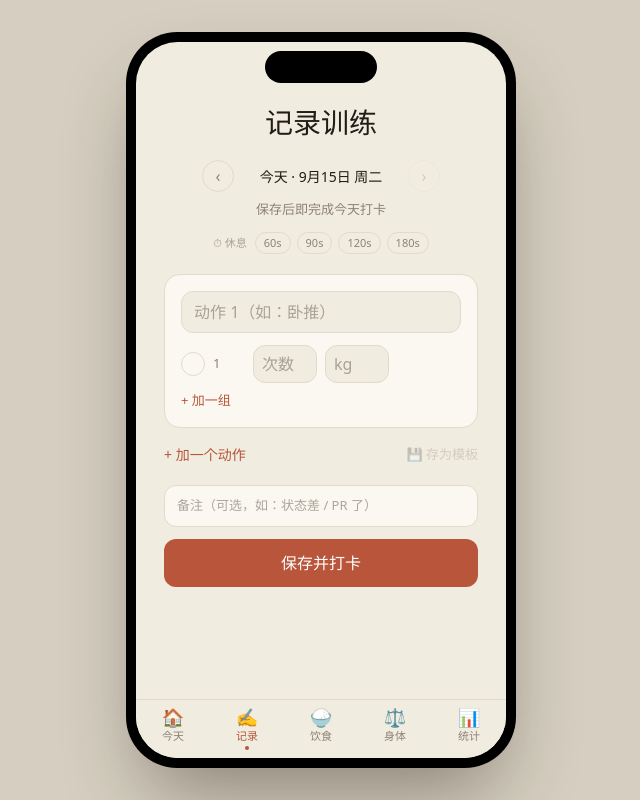
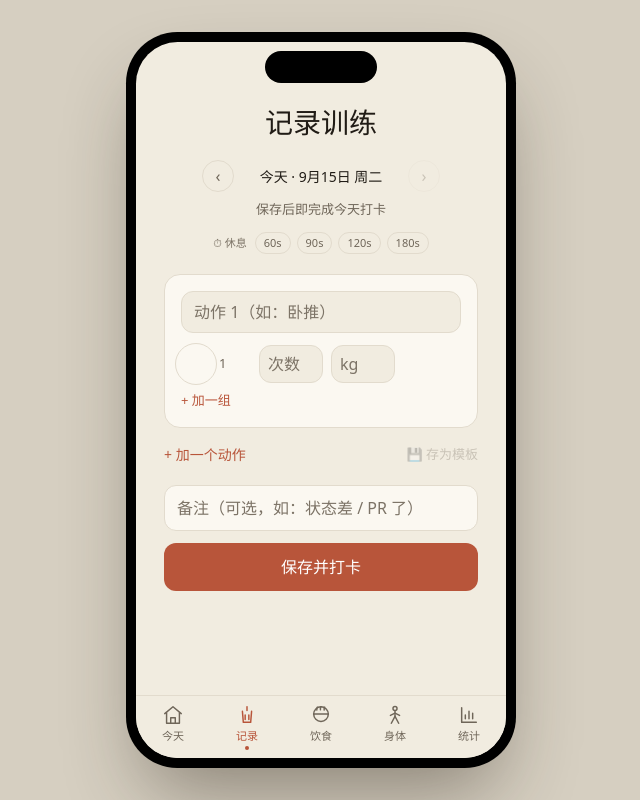
Before and after one commit to Chris-Xie369/fitness-app, a React (Vite) app: page / in a window 1280 px wide. Both pictures are taken after a click on the button "记录今天的训练". Shown: the whole page, without its empty margins (319-959 px from the left). Built offline with nearby package versions, Linux system fonts and the light colour scheme.

Commit message:
优化②iOS视觉基座：SVG导航图标+历史激活态、安全区/title/lang/theme-color、输入框16px防放大、muted加深对比度达标、触控热区44px、三处空态引导

```diff
--- a/src/App.tsx
+++ b/src/App.tsx
@@ -1,5 +1,6 @@
-import { useEffect, useRef, useState } from 'react'
+import { useEffect, useRef, useState, type ReactNode } from 'react'
 import { PhoneFrame } from './components/PhoneFrame'
+import { BodyIcon, DietIcon, RecordIcon, StatsIcon, TodayIcon } from './components/icons'
 import { TodayTab } from './tabs/TodayTab'
 import { RecordTab } from './tabs/RecordTab'
 import { DietTab } from './tabs/DietTab'
@@ -182,7 +183,7 @@ export default function App() {
 
   return (
     <PhoneFrame>
-      <div className="flex h-full flex-col">
+      <div className="flex h-full flex-col pt-[env(safe-area-inset-top)]">
         <main ref={mainRef} className="flex-1 overflow-y-auto">
           {tab === 'today' && (
             <TodayTab
@@ -220,12 +221,12 @@ export default function App() {
           )}
         </main>
 
-        <nav className="flex border-t border-line bg-paper">
-          <TabButton active={tab === 'today'} onClick={() => setTab('today')} label="今天" icon="🏠" />
-          <TabButton active={tab === 'record'} onClick={() => setTab('record')} label="记录" icon="✍️" />
-          <TabButton active={tab === 'diet'} onClick={() => setTab('diet')} label="饮食" icon="🍚" />
-          <TabButton active={tab === 'body'} onClick={() => setTab('body')} label="身体" icon="⚖️" />
-          <TabButton active={tab === 'stats'} onClick={() => setTab('stats')} label="统计" icon="📊" />
+        <nav className="flex border-t border-line bg-paper pb-[env(safe-area-inset-bottom)]">
+          <TabButton active={tab === 'today' || tab === 'history'} onClick={() => setTab('today')} label="今天" icon={<TodayIcon />} />
+          <TabButton active={tab === 'record'} onClick={() => setTab('record')} label="记录" icon={<RecordIcon />} />
+          <TabButton active={tab === 'diet'} onClick={() => setTab('diet')} label="饮食" icon={<DietIcon />} />
+          <TabButton active={tab === 'body'} onClick={() => setTab('body')} label="身体" icon={<BodyIcon />} />
+          <TabButton active={tab === 'stats'} onClick={() => setTab('stats')} label="统计" icon={<StatsIcon />} />
         </nav>
       {achQueue.length > 0 && <Celebration queue={achQueue} onClose={() => setAchQueue([])} />}
       </div>
@@ -233,13 +234,15 @@ export default function App() {
   )
 }
 
-function TabButton({ active, onClick, label, icon }: { active: boolean; onClick: () => void; label: string; icon: string }) {
+function TabButton({ active, onClick, label, icon }: { active: boolean; onClick: () => void; label: string; icon: ReactNode }) {
   return (
     <button
       onClick={onClick}
+      aria-label={label}
+      aria-current={active ? 'page' : undefined}
       className={`flex-1 flex flex-col items-center gap-0.5 py-2 text-[11px] transition ${active ? 'text-clay' : 'text-muted'}`}
     >
-      <span className="text-[18px] leading-none">{icon}</span>
+      <span className="leading-none">{icon}</span>
       {label}
       <span className={`h-1 w-1 rounded-full ${active ? 'bg-clay' : 'bg-transparent'}`} />
     </button>
--- a/src/components/ProgressPhotos.tsx
+++ b/src/components/ProgressPhotos.tsx
@@ -119,7 +119,7 @@ export function ProgressPhotos() {
       {loadError && <p className="mt-2 text-[12px] text-clay">照片暂时读不出来，重启 App 再试。</p>}
 
       {photos.length === 0 && !loadError ? (
-        <p className="mt-3 text-[12px] text-muted/70">还没有照片。每周固定时间拍一张正面/侧面照，体型变化比体重更诚实。</p>
+        <p className="mt-3 text-[12px] text-muted-weak">还没有照片。每周固定时间拍一张正面/侧面照，体型变化比体重更诚实。</p>
       ) : photos.length > 0 ? (
         <>
           <div className="mt-3 grid grid-cols-3 gap-2">
@@ -139,7 +139,7 @@ export function ProgressPhotos() {
                 <button
                   onClick={() => void remove(p.id)}
                   aria-label="删除照片"
-                  className={`absolute right-1 top-1 h-5 min-w-5 px-1 rounded-full text-[10px] leading-none transition ${confirmDelete === p.id ? 'bg-clay text-white' : 'bg-ink/55 text-white'}`}
+                  className={`absolute right-1 top-1 h-5 min-w-5 -m-1.5 p-1.5 box-content rounded-full text-[10px] leading-none transition ${confirmDelete === p.id ? 'bg-clay text-white' : 'bg-ink/55 text-white'}`}
                 >
                   {confirmDelete === p.id ? '确认?' : '✕'}
                 </button>
@@ -158,7 +158,7 @@ export function ProgressPhotos() {
           </div>
         </>
       ) : null}
-      <p className="mt-3 text-[10px] text-muted/60">照片存在这台手机上，并会一起包含在导出备份里。</p>
+      <p className="mt-3 text-[10px] text-muted-weak">照片存在这台手机上，并会一起包含在导出备份里。</p>
 
       {/* 双图对比：absolute 限定在手机屏幕容器内 */}
       {comparing && comparePhotos.length === 2 && (
--- /dev/null
+++ b/src/components/icons.tsx
@@ -0,0 +1,55 @@
+// 底部导航图标：统一 1.5px 描边、24px 视觉尺寸，currentColor 随激活态变色
+type IconProps = { className?: string }
+
+const base = 'w-[22px] h-[22px]'
+
+export function TodayIcon({ className }: IconProps) {
+  return (
+    <svg viewBox="0 0 24 24" fill="none" stroke="currentColor" strokeWidth={1.6} strokeLinecap="round" strokeLinejoin="round" className={`${base} ${className ?? ''}`} aria-hidden>
+      <path d="M3 10.5 12 3l9 7.5" />
+      <path d="M5 9.5V21h14V9.5" />
+      <path d="M9.5 21v-6h5v6" />
+    </svg>
+  )
+}
+
+export function RecordIcon({ className }: IconProps) {
+  return (
+    <svg viewBox="0 0 24 24" fill="none" stroke="currentColor" strokeWidth={1.6} strokeLinecap="round" strokeLinejoin="round" className={`${base} ${className ?? ''}`} aria-hidden>
+      <path d="M12 3v4" />
+      <path d="m7 8 1 12h8l1-12" />
+      <path d="M10 12v5M14 12v5" />
+    </svg>
+  )
+}
+
+export function DietIcon({ className }: IconProps) {
+  return (
+    <svg viewBox="0 0 24 24" fill="none" stroke="currentColor" strokeWidth={1.6} strokeLinecap="round" strokeLinejoin="round" className={`${base} ${className ?? ''}`} aria-hidden>
+      <path d="M4 11h16a8 8 0 0 1-16 0Z" />
+      <path d="M4 11a8 8 0 0 1 16 0" />
+      <path d="M8 3.5c-.6 1-.8 2-.5 3M12 3c-.7 1.1-.9 2.2-.6 3.4M16 3.5c-.6 1-.8 2-.5 3" />
+    </svg>
+  )
+}
+
+export function BodyIcon({ className }: IconProps) {
+  return (
+    <svg viewBox="0 0 24 24" fill="none" stroke="currentColor" strokeWidth={1.6} strokeLinecap="round" strokeLinejoin="round" className={`${base} ${className ?? ''}`} aria-hidden>
+      <circle cx="12" cy="5" r="2.2" />
+      <path d="M12 7.5v6" />
+      <path d="M12 10 7 12.5M12 10l5 2.5" />
+      <path d="M12 13.5 8 21M12 13.5 16 21" />
+    </svg>
+  )
+}
+
+export function StatsIcon({ className }: IconProps) {
+  return (
+    <svg viewBox="0 0 24 24" fill="none" stroke="currentColor" strokeWidth={1.6} strokeLinecap="round" strokeLinejoin="round" className={`${base} ${className ?? ''}`} aria-hidden>
+      <path d="M4 20V4" />
+      <path d="M4 20h16" />
+      <path d="M8 16v-4M12 16V8M16 16v-6" />
+    </svg>
+  )
+}
--- a/src/index.css
+++ b/src/index.css
@@ -4,7 +4,8 @@
   --color-paper: #F1ECE0;
   --color-surface: #FBF8F1;
   --color-ink: #211C16;
-  --color-muted: #8C8275;
+  --color-muted: #6F6659;
+  --color-muted-weak: #7C7366;
   --color-line: #E2DBCD;
   --color-clay: #B8553A;
   --font-display: "Iowan Old Style", "Palatino Linotype", Georgia, "Songti SC", "STSong", serif;
@@ -16,6 +17,8 @@ html, body, #root { height: 100%; }
 :root { color-scheme: light; }
 body {
   margin: 0;
+  /* 与纸色一致：iOS 独立模式状态栏/过滚动不再漏白 */
+  background: var(--color-paper);
   font-family: system-ui, 'Segoe UI', Roboto, sans-serif;
   -webkit-font-smoothing: antialiased;
 }
--- a/src/tabs/RecordTab.tsx
+++ b/src/tabs/RecordTab.tsx
@@ -244,11 +244,11 @@ export function RecordTab({
             {restTimer.mmss(restTimer.remaining)}
           </span>
           <button onClick={() => restTimer.addSecs(15)} className="h-8 w-8 rounded-full border border-line text-muted text-sm hover:text-clay">+15s</button>
-          <button onClick={restTimer.skip} className="ml-1 text-[12px] text-muted/60 hover:text-clay">跳过</button>
+          <button onClick={restTimer.skip} className="ml-1 text-[12px] text-muted-weak hover:text-clay">跳过</button>
         </div>
       ) : (
         <div className="mt-3 flex items-center justify-center gap-1.5">
-          <span className="text-[11px] text-muted/70 mr-0.5">⏱ 休息</span>
+          <span className="text-[11px] text-muted-weak mr-0.5">⏱ 休息</span>
           {[60, 90, 120, 180].map((sec) => (
             <button key={sec} onClick={() => restTimer.start(sec)} className="px-2 py-0.5 rounded-full border border-line text-[11px] text-muted hover:border-clay/50 hover:text-clay">
               {sec}s
@@ -270,7 +270,7 @@ export function RecordTab({
                 <button
                   onClick={() => onDeleteRoutine(r.id)}
                   aria-label={`删除模板 ${r.name}`}
-                  className="-my-1.5 -mr-1.5 py-1.5 px-2 text-muted/40 hover:text-clay"
+                  className="-my-1.5 -mr-1.5 py-1.5 px-2 text-muted/50 hover:text-clay"
                 >
                   ✕
                 </button>
@@ -297,7 +297,7 @@ export function RecordTab({
                   onChange={(e) => setName(ex.id, e.target.value)}
                   list="exercise-names"
                   placeholder={`动作 ${exIdx + 1}（如：卧推）`}
-                  className="flex-1 px-3 py-2 rounded-xl border border-line bg-paper text-ink placeholder:text-muted/70 focus:outline-none focus:border-clay focus:ring-2 focus:ring-clay/20"
+                  className="flex-1 px-3 py-2 rounded-xl border border-line bg-paper text-ink placeholder:text-muted-weak focus:outline-none focus:border-clay focus:ring-2 focus:ring-clay/20"
                 />
                 {exercises.length > 1 && (
                   <button onClick={() => removeExercise(ex.id)} className="text-muted/50 hover:text-clay text-sm">删除</button>
@@ -339,7 +339,7 @@ export function RecordTab({
                     <button
                       onClick={() => toggleSetDone(ex.id, sIdx)}
                       aria-label={`完成第 ${sIdx + 1} 组`}
-                      className={`h-6 w-6 shrink-0 rounded-full border text-[12px] transition ${s.done ? 'bg-clay border-clay text-white' : 'border-line text-transparent hover:border-clay'}`}
+                      className={`h-7 w-7 shrink-0 -m-1.5 p-1.5 box-content rounded-full border text-[12px] transition ${s.done ? 'bg-clay border-clay text-white' : 'border-line text-transparent hover:border-clay'}`}
                     >
                       ✓
                     </button>
@@ -349,14 +349,14 @@ export function RecordTab({
                       onChange={(e) => updateSet(ex.id, sIdx, 'reps', e.target.value)}
                       inputMode="numeric"
                       placeholder="次数"
-                      className="w-16 px-2 py-1.5 rounded-xl border border-line bg-paper text-ink placeholder:text-muted/70 focus:outline-none focus:border-clay focus:ring-2 focus:ring-clay/20"
+                      className="w-16 px-2 py-1.5 rounded-xl border border-line bg-paper text-ink placeholder:text-muted-weak focus:outline-none focus:border-clay focus:ring-2 focus:ring-clay/20"
                     />
                     <input
                       value={s.weight}
                       onChange={(e) => updateSet(ex.id, sIdx, 'weight', e.target.value)}
                       inputMode="decimal"
                       placeholder="kg"
-                      className="w-16 px-2 py-1.5 rounded-xl border border-line bg-paper text-ink placeholder:text-muted/70 focus:outline-none focus:border-clay focus:ring-2 focus:ring-clay/20"
+                      className="w-16 px-2 py-1.5 rounded-xl border border-line bg-paper text-ink placeholder:text-muted-weak focus:outline-none focus:border-clay focus:ring-2 focus:ring-clay/20"
                     />
                     {has1RM && <span className="text-[10px] text-muted w-12 shrink-0">1RM {estimate1RM({ reps: repsN, weight: weightN })}</span>}
                     {ex.sets.length > 1 && (
@@ -383,10 +383,10 @@ export function RecordTab({
               onKeyDown={(e) => e.key === 'Enter' && saveAsTemplate()}
               placeholder="模板名，如：推日"
               autoFocus
-              className="w-32 px-2 py-1.5 rounded-lg border border-line bg-paper text-[13px] text-ink placeholder:text-muted/70 focus:outline-none focus:border-clay"
+              className="w-32 px-2 py-1.5 rounded-lg border border-line bg-paper text-base text-ink placeholder:text-muted-weak focus:outline-none focus:border-clay"
             />
             <button onClick={saveAsTemplate} className="text-[13px] text-clay hover:underline">保存</button>
-            <button onClick={() => setSavingTemplate(false)} className="text-[13px] text-muted/60 hover:underline">取消</button>
+            <button onClick={() => setSavingTemplate(false)} className="text-[13px] text-muted-weak hover:underline">取消</button>
           </span>
         ) : (
           <button
@@ -408,7 +408,7 @@ export function RecordTab({
           onChange={(e) => setNote(e.target.value)}
           maxLength={50}
           placeholder="备注（可选，如：状态差 / PR 了）"
-          className="mt-5 w-full px-3 py-2.5 rounded-xl border border-line bg-surface text-[13px] text-ink placeholder:text-muted/70 focus:outline-none focus:border-clay focus:ring-2 focus:ring-clay/20"
+          className="mt-5 w-full px-3 py-2.5 rounded-xl border border-line bg-surface text-base text-ink placeholder:text-muted-weak focus:outline-none focus:border-clay focus:ring-2 focus:ring-clay/20"
         />
       )}
 
--- a/src/tabs/StatsTab.tsx
+++ b/src/tabs/StatsTab.tsx
@@ -163,9 +163,9 @@ export function StatsTab({
             <div className="text-right">
               <p className="text-[11px] text-muted leading-tight">周目标</p>
               <div className="flex items-center gap-1">
-                <button onClick={() => onUpdateSettings({ weeklyGoalDays: Math.max(1, settings.weeklyGoalDays - 1) })} className="w-5 h-5 rounded-full border border-line text-muted text-xs leading-none hover:text-clay">－</button>
+                <button onClick={() => onUpdateSettings({ weeklyGoalDays: Math.max(1, settings.weeklyGoalDays - 1) })} className="h-7 w-7 rounded-full border border-line text-muted leading-none hover:text-clay" aria-label="周目标减一天">－</button>
                 <span className="text-[12px] text-ink w-8 text-center tabular-nums">{settings.weeklyGoalDays} 天</span>
-                <button onClick={() => onUpdateSettings({ weeklyGoalDays: Math.min(7, settings.weeklyGoalDays + 1) })} className="w-5 h-5 rounded-full border border-line text-muted text-xs leading-none hover:text-clay">＋</button>
+                <button onClick={() => onUpdateSettings({ weeklyGoalDays: Math.min(7, settings.weeklyGoalDays + 1) })} className="h-7 w-7 rounded-full border border-line text-muted leading-none hover:text-clay" aria-label="周目标加一天">＋</button>
               </div>
             </div>
           </div>
@@ -354,7 +354,7 @@ function WeekCell({ label, cur, prev, hasPrev = false, unit, neutral = false, co
   const arrow = cur == null ? '' : cur > prev ? ' ↑' : cur < prev ? ' ↓' : ' –'
   const diff = (cur ?? 0) - prev
   // 热量箭头用中性色（多吃不一定是好事）；无数据灰色
-  const tone = cur == null ? 'text-muted/50' : neutral ? 'text-muted' : diff > 0 ? 'text-clay' : diff < 0 ? 'text-muted' : 'text-muted/60'
+  const tone = cur == null ? 'text-muted/50' : neutral ? 'text-muted' : diff > 0 ? 'text-clay' : diff < 0 ? 'text-muted' : 'text-muted-weak'
   return (
     <div>
       <p className="font-display text-[22px] leading-none text-clay">
```
Also changed, not shown: index.html (+8 -3 lines), src/components/MealPlanView.tsx (+5 -5 lines), src/tabs/BodyTab.tsx (+12 -6 lines), src/tabs/DietTab.tsx (+19 -15 lines), src/tabs/HistoryTab.tsx (+13 -10 lines).
